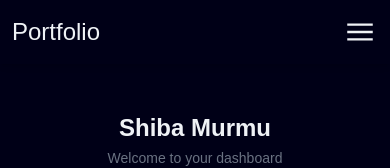
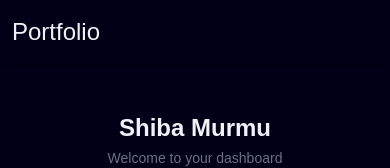
Before and after one commit to shiba-murmu/project-public-portfolio-website, a React (Vite) app: page /user-dashboard in a window 390 px wide. Shown: the top 168 px of the page. Built offline with nearby package versions, Linux system fonts and the light colour scheme; a web font is replaced by a local one.

Commit message:
COnditionals rendering applied in the button for cutomheader hamburger menu icons

```diff
--- a/src/Router_page.jsx
+++ b/src/Router_page.jsx
@@ -14,6 +14,7 @@ import Add_user from './admin/Add_user.jsx';
 import UserDashboard from './user/UserDashboard.jsx';
 function Router_page() {
     const location = useLocation();
+    console.log(location.pathname);
     const hideNavbarRoutes = [
         '/project-collections',
         '/project-details',
--- a/src/components/header/CustomHeader.jsx
+++ b/src/components/header/CustomHeader.jsx
@@ -1,5 +1,5 @@
 import React, { useState, useEffect, useRef } from "react";
-import { useNavigate } from "react-router-dom";
+import { useNavigate, useLocation } from "react-router-dom";
 function ScrollToSection(id, closeMenu) {
     const el = document.getElementById(id);
     const header = document.getElementById("site-header");
@@ -17,6 +17,23 @@ function CustomHeader() {
     const dropdownRef = useRef(null);
 
     const navigate = useNavigate();
+    const location = useLocation();
+
+    const Paths = [
+        '/admin-and-users',
+        '/admin-dashboard',
+        '/add-admin',
+        '/add-user',
+        '/user-dashboard',
+    ]
+
+
+    const [isPathMatch, setIsPathMatch] = useState(false);
+
+    useEffect(() => {
+        setIsPathMatch(Paths.includes(location.pathname));
+    }, [location.pathname]);
+
 
     function toggleMenu() {
         // This function will redirect to home page.
@@ -95,6 +112,7 @@ function CustomHeader() {
     }, [menuOpen]);
 
     return (
+        <>
             <div ref={containerRef} className="relative">
                 <div
                     id="site-header"
@@ -104,12 +122,14 @@ function CustomHeader() {
                     <div className="py-3 md:py-4 pl-3 md:pl-15 text-2xl ">Portfolio</div>
 
                     {/* hamburger icon */}
+                    {
+
                         <button
                             aria-label="Toggle menu"
                             aria-expanded={menuOpen}
                             onClick={() => setMenuOpen((s) => !s)}
-                    className="md:hidden py-3 pr-3 w-12 h-12 flex items-center justify-center"
-                    type="button"
+                            className={`md:hidden ${isPathMatch ? 'hidden' : ''} py-3 pr-3 w-12 h-12 flex items-center justify-center"
+                            type="button`}
                         >
                             {menuOpen ? (
                                 <svg xmlns="http://www.w3.org/2000/svg" className="fill-(--text-color) hover:fill-white transition duration-300" height="34" viewBox="0 -960 960 960" width="34">
@@ -121,6 +141,7 @@ function CustomHeader() {
                                 </svg>
                             )}
                         </button>
+                    }
 
                     {/* desktop menu */}
 
@@ -142,6 +163,7 @@ function CustomHeader() {
                     </div>
                 </div>
             </div>
+        </>
     );
 }
 
```
Lines whose indentation alone changed are shown as unchanged.
